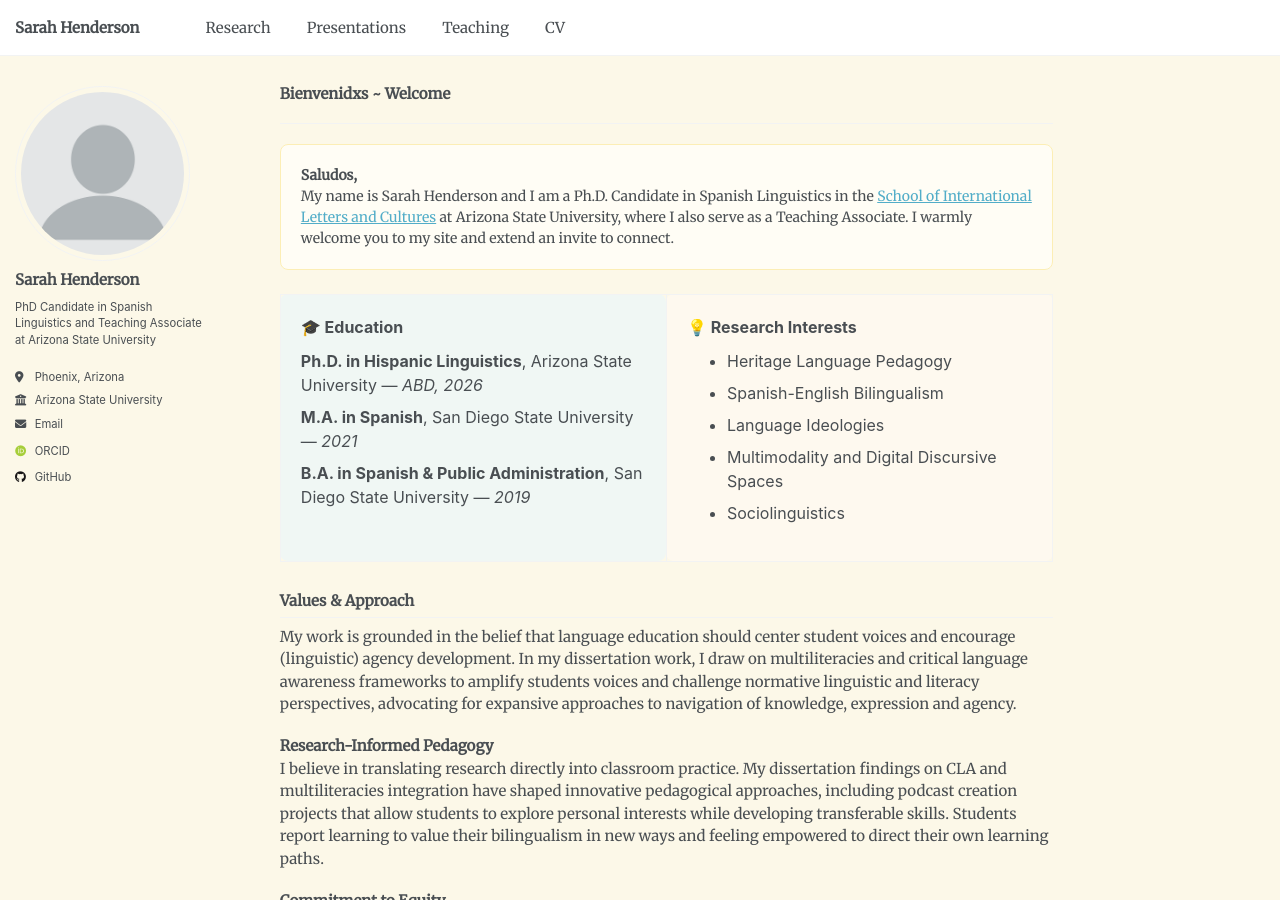
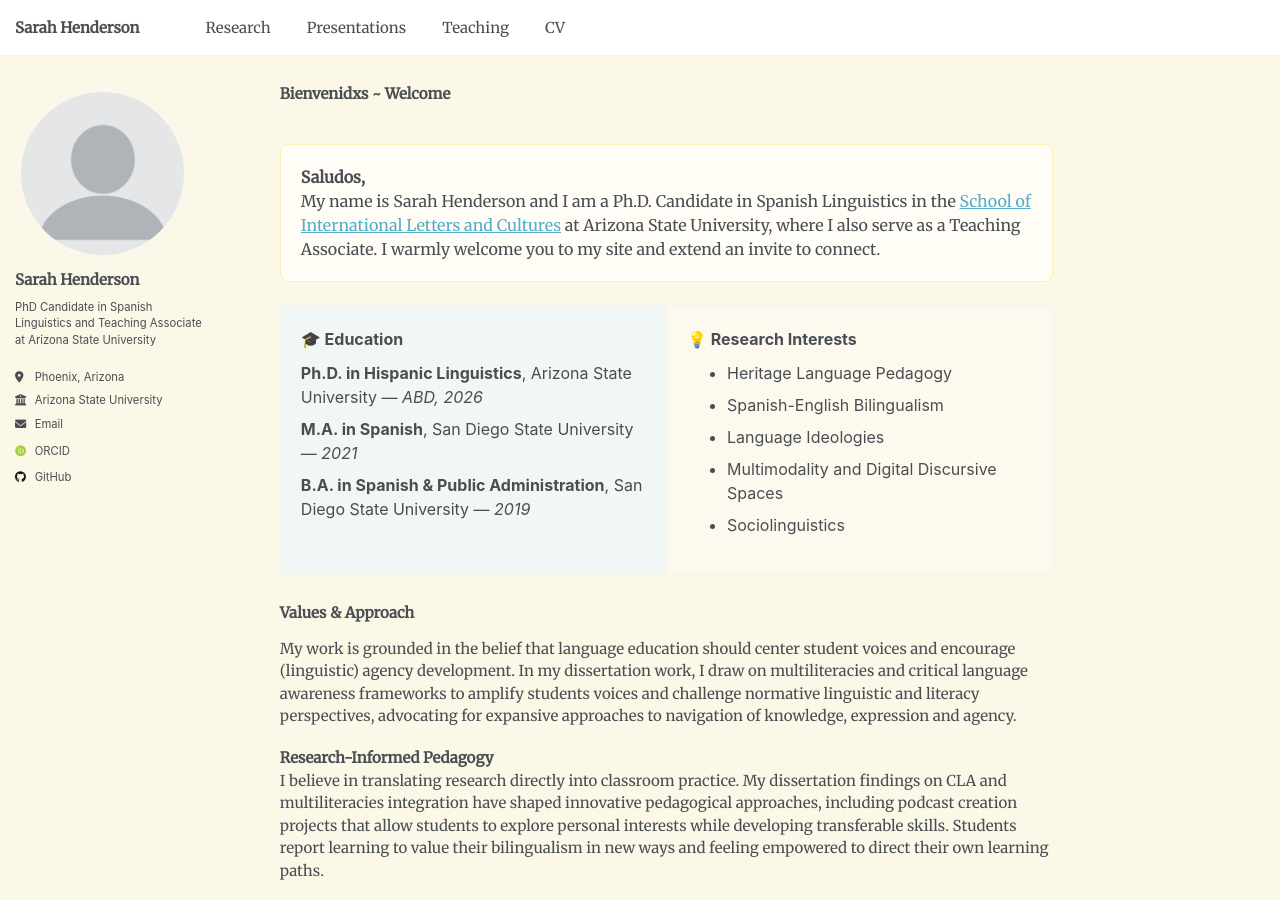
Before and after one commit to sarah-e-henderson/sarah-e-henderson.github.io, a Jekyll site: the page built from _pages/about.md, in a window 1280 px wide and 900 px high. Built offline with Jekyll 4.4.1, drawn with Linux system fonts in a browser that asks for light colours; some web fonts are replaced; a script that is not in the unit is left out.

Commit message:
Update about.md

```diff
--- a/_pages/about.md
+++ b/_pages/about.md
@@ -11,7 +11,7 @@ redirect_from:
 
 {% raw %}
   <!-- Top Text Box -->
-<div style="padding: 20px; border: 1px solid #fceeb5; border-radius: 8px; background-color: #fffdf5; margin-bottom: 24px; font-size: 14px;">
+<div style="padding: 20px; border: 1px solid #fceeb5; border-radius: 8px; background-color: #fffdf5; margin-bottom: 24px; font-size: 16px;">
   <strong>Saludos,</strong><br>
   My name is Sarah Henderson and I am a Ph.D. Candidate in Spanish Linguistics in the
   <a href="https://silc.asu.edu/spanish" target="_blank">School of International Letters and Cultures</a>
```
